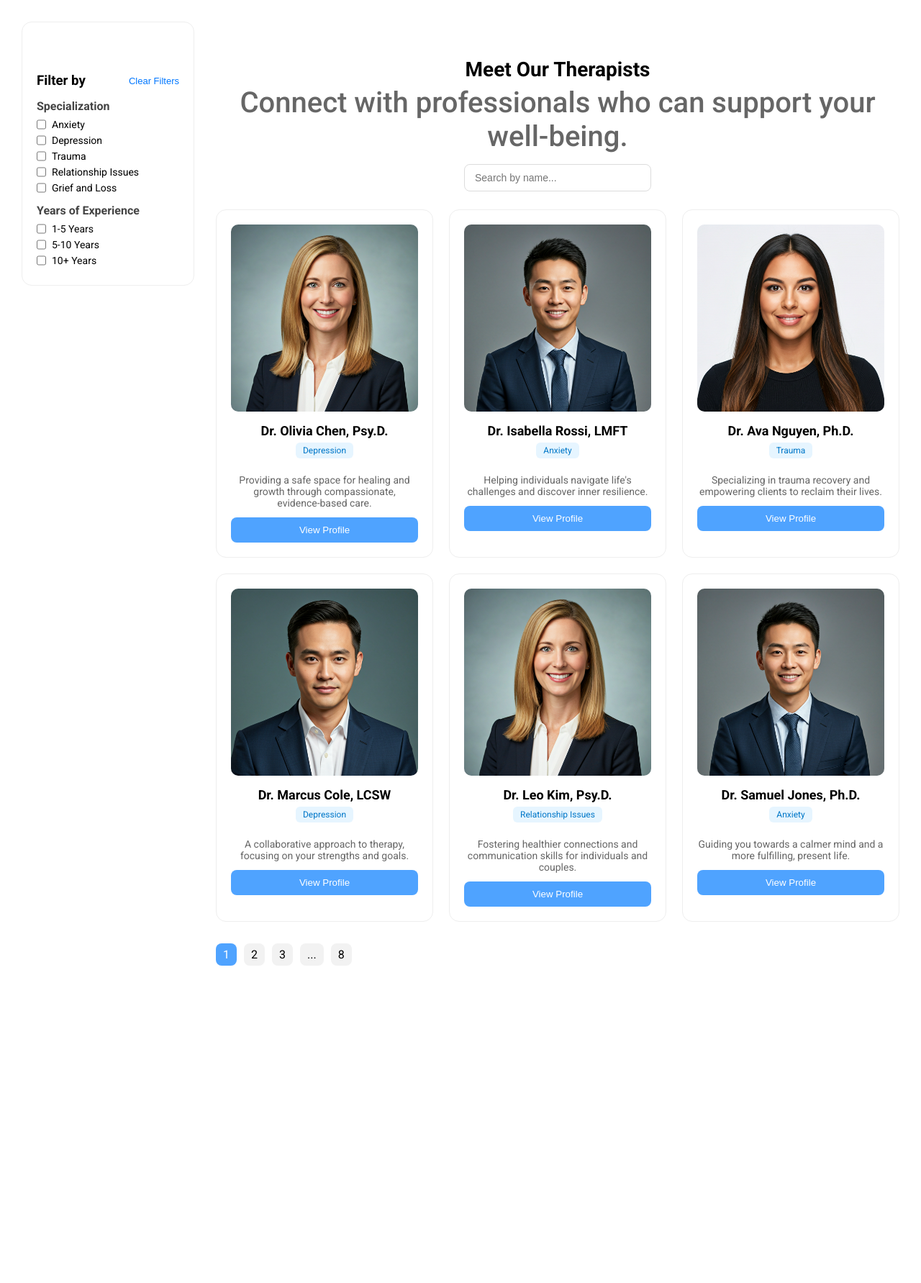
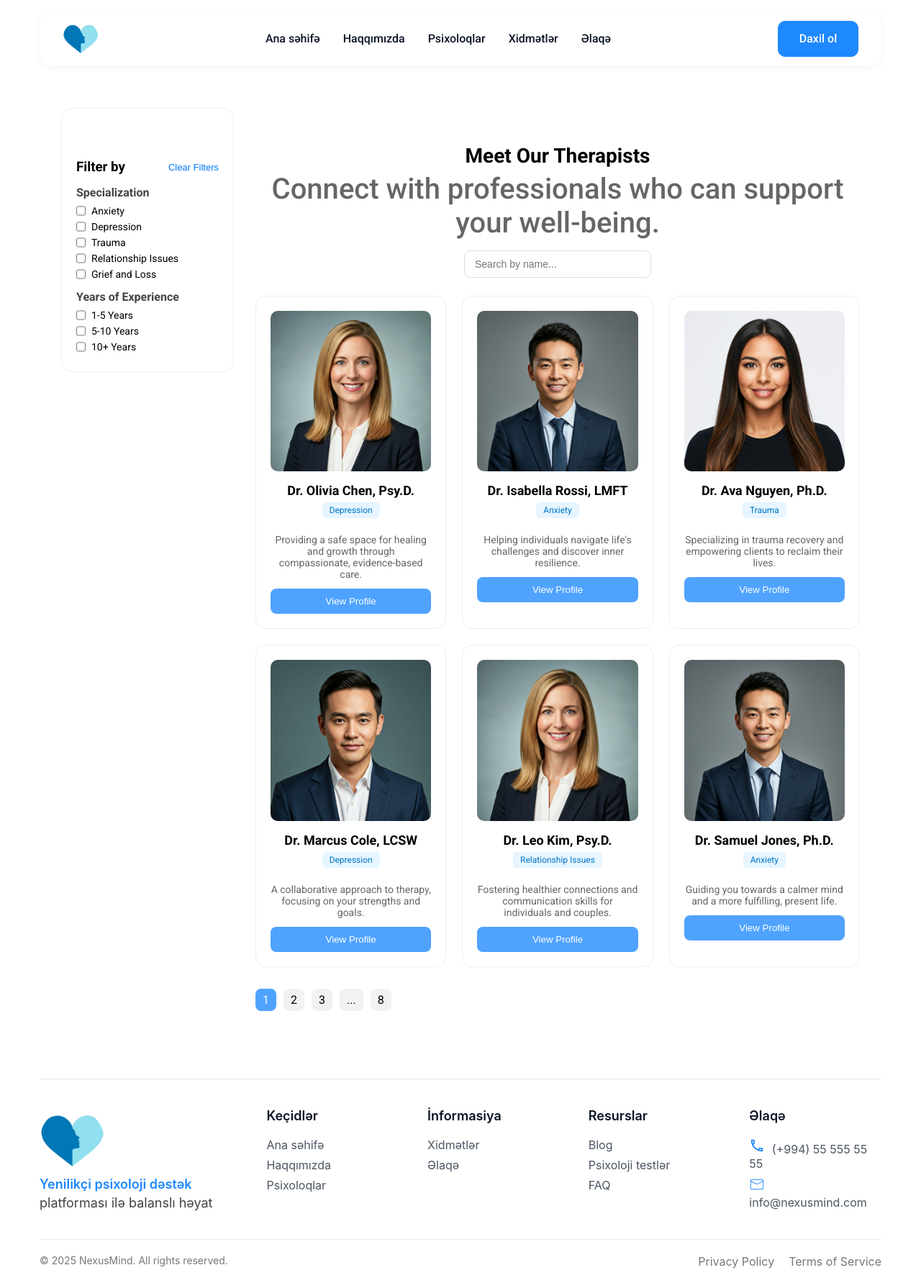
Before and after one commit to shamiljafarov/nexusmind, a React (Vite) app: page /psychologists in a window 1280 px wide. Shown: the whole page at 72% size. Before the commit the page ends 1372 px from the top, so only its background shows below. Built offline with nearby package versions, Linux system fonts and the light colour scheme.

Commit message:
therapist some fixes

```diff
--- a/src/Pages/Therapists/TherapistsPage.jsx
+++ b/src/Pages/Therapists/TherapistsPage.jsx
@@ -6,6 +6,9 @@ import therapist1 from '../../assets/images/pschologist-1.png'
 import therapist2 from '../../assets/images/pschologist-2.png'
 import therapist3 from '../../assets/images/pschologist-3.png'
 import therapist4 from '../../assets/images/pschologist-4.png'
+import Header from '../../Components/Header/Header'
+import Container from "../../Components/Container/Container";
+import Footer from '../../Components/Footer/Footer'
 
 
 const therapistsData = [
@@ -81,7 +84,10 @@ export default function TherapistsPage() {
   });
 
   return (
-    <div className="therapists-page">
+    <>
+      <Header/>
+      <Container>
+          <div className="therapists-page">
       <Filters filters={filters} setFilters={setFilters} />
 
       <div className="content">
@@ -113,5 +119,8 @@ export default function TherapistsPage() {
         </div>
       </div>
     </div>
+      </Container>
+      <Footer/>
+    </>
   );
 }
--- a/src/Pages/Therapists/TherapistsPage.scss
+++ b/src/Pages/Therapists/TherapistsPage.scss
@@ -1,4 +1,5 @@
 .therapists-page {
+    margin: 120px auto 4rem;
   display: flex;
   padding: 30px;
   gap: 30px;
```
